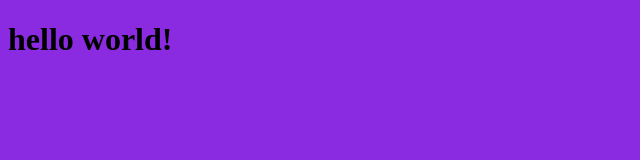
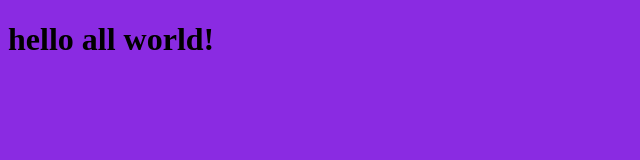
Before and after one commit to Vishnubhadu/demoproject, a plain HTML site: page index.html in a window 1280 px wide. Shown: the whole page, without its empty margins (0-640 px from the left). Drawn offline with Linux system fonts and the light colour scheme.

Commit message:
make all

```diff
--- a/index.html
+++ b/index.html
@@ -7,6 +7,6 @@
     <link rel="stylesheet" href="style.css">
 </head>
 <body>
-    <h1>hello world!</h1>
+    <h1>hello all world!</h1>
 </body>
 </html>
```
